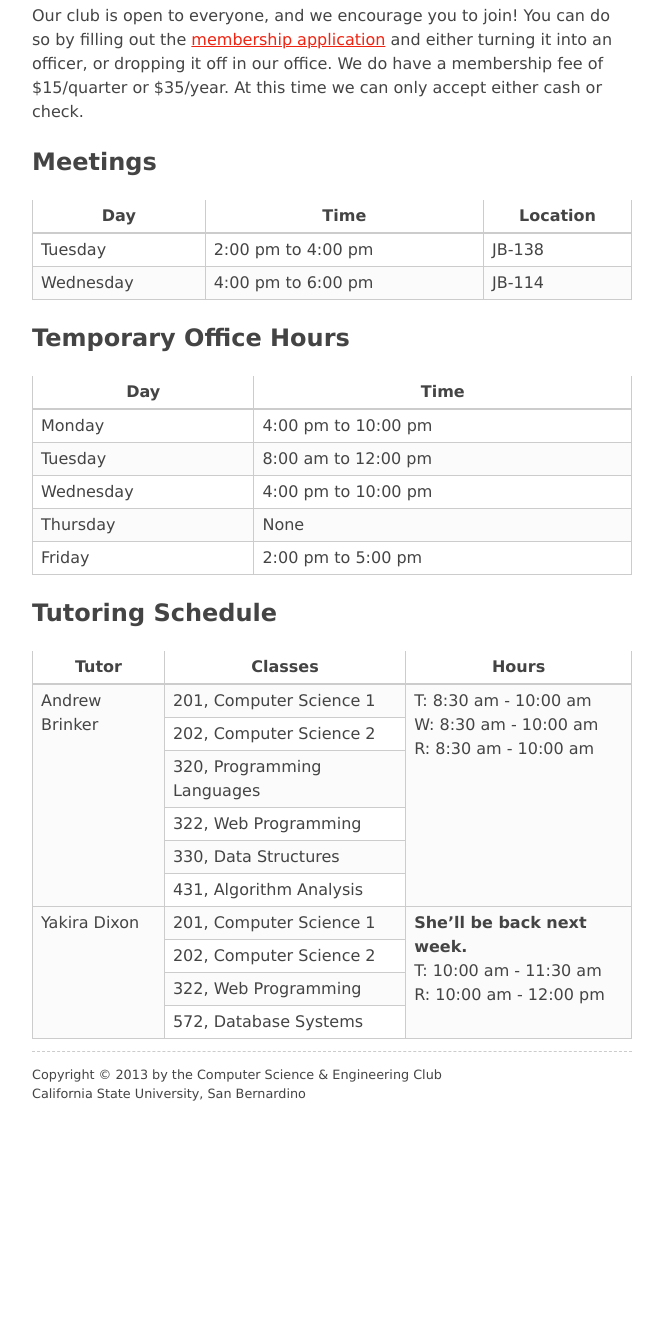
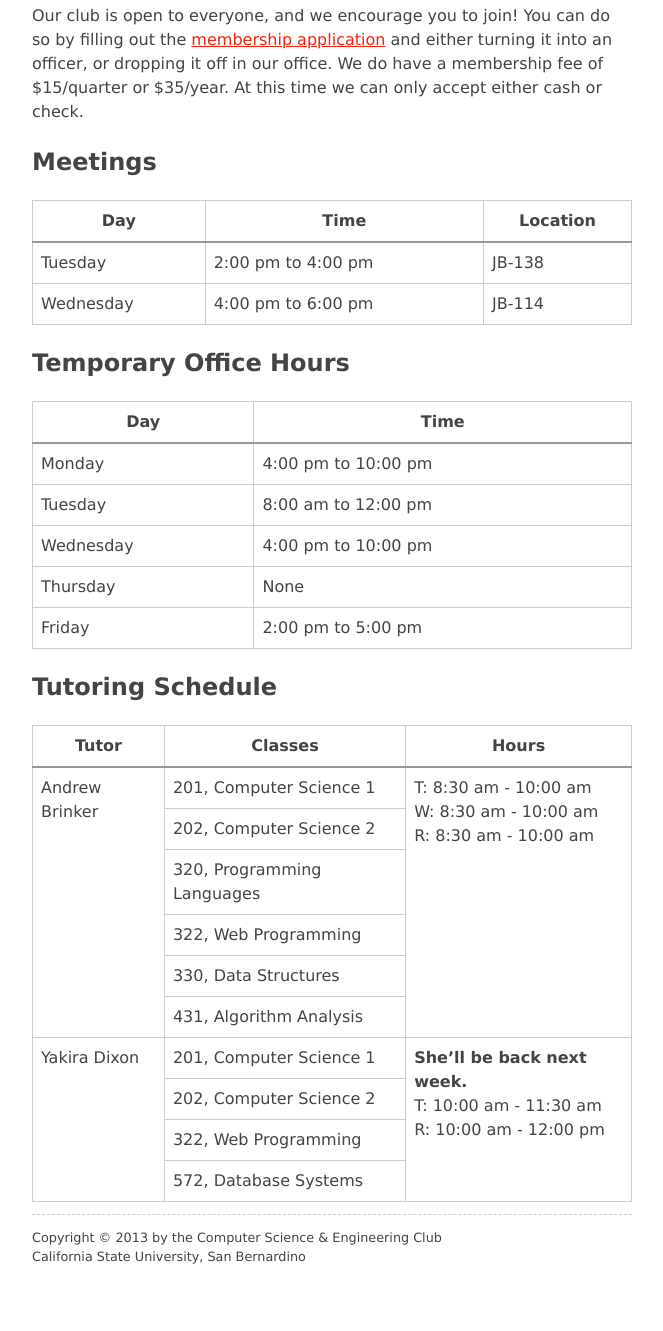
Before and after one commit to CSE-CSUSB/Website, a PHP site: page / in a window 1280 px wide. Shown: the part 373-1704 px from the top of the page, without its empty margins (308-971 px from the left). Before the commit the page ends 1474 px from the top, so only its background shows below. Run offline with PHP 8.4, Linux system fonts and the light colour scheme; some libraries are stand-ins or nearby versions.

Commit message:
Update main.css

```diff
--- a/public/styles/main.css
+++ b/public/styles/main.css
@@ -14,21 +14,16 @@ table {
   border-collapse: collapse;
 }
 
-    tr:nth-child(2n+1) {
-      background: #fbfbfb;
-    }
-
     th,
     td {
-      padding: .25em .5em;
+      padding: .5em;
       border: 1px solid #ccc;
       vertical-align: top;
     }
 
     th {
       background: #fff;
-      border-top: 0;
-      border-bottom: 2px solid #ccc;
+      border-bottom: 2px solid #999;
     }
 
 h1 {
```
